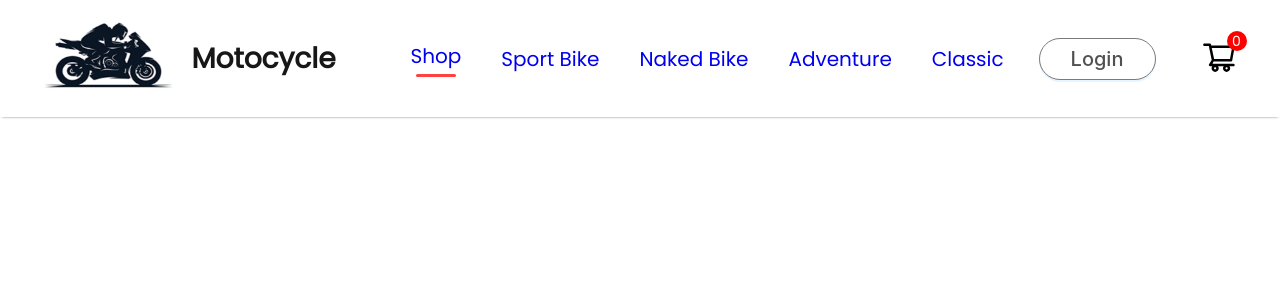
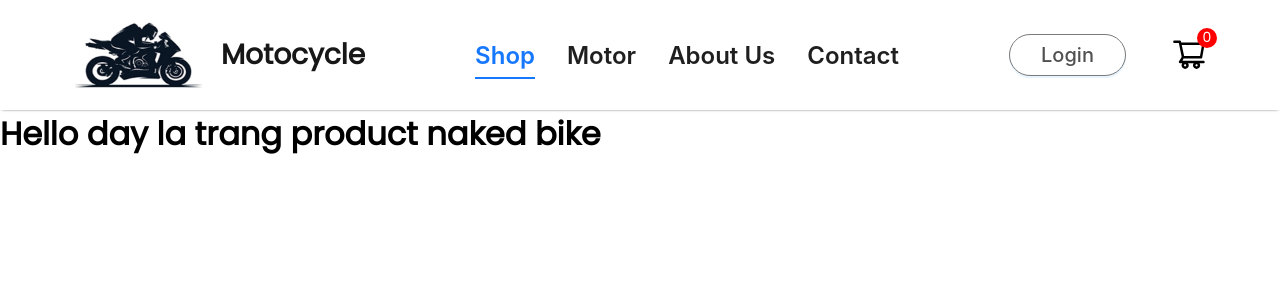
Before and after one commit to SEHuuToan/Ecommerce-frontend, a React (Vite) app: page /naked-bike in a window 1280 px wide. Shown: the top 300 px of the page. Built offline with nearby package versions, Linux system fonts and the light colour scheme.

Commit message:
update navbar

```diff
--- a/src/App.jsx
+++ b/src/App.jsx
@@ -1,12 +1,19 @@
 
 import './App.css'
-import Navbar from './components/navbar/Navbar'
-import { BrowserRouter, Routes, Route } from 'react-router-dom'
+import Navbar from './components/navbar/Navbarr'
+import { BrowserRouter, Routes, Route,   } from 'react-router-dom'
 import Shop from './pages/Shop'
+import SportBike from './pages/SportBike'
+import NakedBike from './pages/NakedBike'
+import Adventure from './pages/AdventureBike'
+import Classic from './pages/ClassicBike'
+import Contact from './pages/Contact'
+
 import ShopCategory from './pages/ShopCategory'
 import Product from './pages/Product'
 import Cart from './pages/Cart'
 import LoginSignup from './pages/LoginSignup'
+
 
 
 function App() {
@@ -17,10 +24,11 @@ function App() {
         <Navbar />
         <Routes>
           <Route path='/' element={<Shop/>} />
-          <Route path='/sport-bike' element={<ShopCategory category="sport"/>} />
-          <Route path='/naked-bike' element={<ShopCategory category="naked"/>} />
-          <Route path='/adventure' element={<ShopCategory category="adventure"/>} />
-          <Route path='/classic' element={<ShopCategory category="classic"/>} />
+          <Route path='/sport-bike' element={< SportBike/>} />
+          <Route path='/naked-bike' element={< NakedBike/>} />
+          <Route path='/adventure' element={< Adventure/>} />
+          <Route path='/classic' element={< Classic/>} />
+          <Route path='/contact' element={< Contact/>} />
           <Route path='product' element={<Product/>} >
              <Route path=':productId' element={<Product/>} />
           </Route>
@@ -28,7 +36,9 @@ function App() {
           <Route path='/login' element={<LoginSignup/>} />
 
         </Routes>
+
         </BrowserRouter>
+
       </div>
     </>
   )
--- a/src/components/navbar/Navbar.css
+++ b/src/components/navbar/Navbar.css
@@ -8,6 +8,7 @@
     display: flex;
     align-items: center;
     gap: 10px;
+    text-decoration: none;
 }
 .imgLogo{
     width: 148px;
@@ -27,13 +28,14 @@
     font-size: 20px;
     font-weight: 500;
 }
-.nav-menu li{
+.nav-select-menu{
+    text-decoration: none;
+    font-size: 24px;
+    border: none;
+    font-weight: 600;
     display: flex;
-    flex-direction: column;
     align-items: center;
-    justify-content: center;
-    gap: 3px;
-    cursor: pointer;
+    animation: 0.3s
 }
 .nav-menu hr{
     border: none;
--- a/src/components/navbar/Navbar.jsx
+++ b/src/components/navbar/Navbar.jsx
@@ -5,24 +5,25 @@ import logo from '../assets/logo/logo.png'
 import { Button } from 'antd';
 import { ShoppingCartOutlined } from '@ant-design/icons';
 import { Link } from 'react-router-dom';
+
 const Navbar = () => {
 
     const [menu, setMenu] = useState("shop");
 
     return (
         <div className='navbar'>
-            <div className='nav-logo'>
-                <Link>
+            <a className='nav-logo' href='/'>
                      <img className='imgLogo' src={logo} alt="logo" />
-                </Link>
                 <p>Motocycle</p>
-            </div>
+            </a>
             <ul className="nav-menu">
                 <li onClick={() => {setMenu("shop")}}><Link style={{textDecoration: 'none'}} to='/'>Shop</Link>{menu==="shop"?<hr/>:<></>}</li>
                 <li onClick={() => {setMenu("sport")}}><Link style={{textDecoration: 'none'}} to='/sport-bike'>Sport Bike</Link>{menu==="sport"?<hr/>:<></>}</li>
                 <li onClick={() => {setMenu("naked")}}><Link style={{textDecoration: 'none'}} to='/naked-bike'>Naked Bike</Link>{menu==="naked"?<hr/>:<></>}</li>
                 <li onClick={() => {setMenu("adventure")}}><Link style={{textDecoration: 'none'}} to='/adventure'>Adventure</Link>{menu==="adventure"?<hr/>:<></>}</li>
                 <li onClick={() => {setMenu("classic")}}><Link style={{textDecoration: 'none'}} to='/classic'>Classic</Link>{menu==="classic"?<hr/>:<></>}</li>
+                <li onClick={() => {setMenu("contact")}}><Link style={{textDecoration: 'none'}} to='/contact'>Contact</Link>{menu==="contact"?<hr/>:<></>}</li>
+
             </ul>
             <div className="nav-login-cart">
                 <Link style={{textDecoration: 'none'}} to='/login'>
--- /dev/null
+++ b/src/components/navbar/Navbarr.jsx
@@ -0,0 +1,89 @@
+
+import React, { useState } from 'react';
+import './Navbar.css'
+import logo from '../assets/logo/logo.png'
+import { Button } from 'antd';
+import { ShoppingCartOutlined } from '@ant-design/icons';
+import { Link } from 'react-router-dom';
+import { Menu } from 'antd';
+
+
+const  items = [
+    {
+        key: 'shop',
+        label: (
+           <a> <Link style={{textDecoration: 'none'}} to='/'>Shop</Link></a>
+        )
+    },
+    {
+        label: 'Motor',
+        key: 'motor',
+        children: [
+            {
+                label:  <a> <Link style={{textDecoration: 'none', fontWeight: 600}} to='/sport-bike'>Sport Bike</Link></a>,
+                key: 'sportbike'
+            },
+            {
+                label: <a> <Link style={{textDecoration: 'none', fontWeight: 600}} to='/naked-bike'>Naked Bike</Link></a>,
+                key: 'nakedbike'
+            },
+            {
+                label: <a> <Link style={{textDecoration: 'none', fontWeight: 600}} to='/adventure'>Adventure</Link></a>,
+                key: 'adventure'
+            },
+            {
+                label: <a> <Link style={{textDecoration: 'none', fontWeight: 600}} to='/classic'>Classic</Link></a>,
+                key: 'classic'
+            },
+        ]
+    },
+    {
+        label: <a> <Link style={{textDecoration: 'none'}} to='/about'>About Us</Link></a>,
+        key: 'about',
+    },
+    {
+        label: <a> <Link style={{textDecoration: 'none'}} to='/contact'>Contact</Link></a>,
+        key: 'contact',
+    },
+
+]
+
+const Navbar = () => {
+
+    const [menu, setMenu] = useState("shop");
+
+    const onClick = (e) => {
+        setMenu(e.key);
+      };
+
+    return (
+        <div className='navbar'>
+            <a className='nav-logo' href='/'>
+                     <img className='imgLogo' src={logo} alt="logo" />
+                <p>Motocycle</p>
+            </a>
+               <Menu onClick={onClick}
+                     selectedKeys={[menu]}
+                     mode="horizontal"
+                     items={items}
+                     className='nav-select-menu'
+               />
+            <div className="nav-login-cart">
+               <Link style={{textDecoration: 'none'}} to='/login'>
+               <Button type="primary">
+                    Login
+               </Button>
+               </Link>
+               <Link to='/cart'>
+                   <ShoppingCartOutlined style={{fontSize: '36px', color: 'black'}}/>
+               </Link>
+               <div className="nav-cart-count">
+                   0
+               </div>
+            </div>
+         </div>
+
+    );
+
+}
+export default Navbar
--- /dev/null
+++ b/src/pages/AdventureBike.jsx
@@ -0,0 +1,10 @@
+import React from "react";
+
+const AdventureBike = () => {
+    return (
+        <div>
+             <h1>Hello day la trang product Adventure bike</h1>
+        </div>
+    );
+}
+export default AdventureBike
--- /dev/null
+++ b/src/pages/ClassicBike.jsx
@@ -0,0 +1,10 @@
+import React from "react";
+
+const ClassicBike = () => {
+    return (
+        <div>
+             <h1>Hello day la trang product Classic bike</h1>
+        </div>
+    );
+}
+export default ClassicBike
--- /dev/null
+++ b/src/pages/Contact.jsx
@@ -0,0 +1,10 @@
+import React from "react";
+
+const Contact = () => {
+    return (
+        <div>
+             <h1>Hello day la trang product COntact us</h1>
+        </div>
+    );
+}
+export default Contact
--- /dev/null
+++ b/src/pages/NakedBike.jsx
@@ -0,0 +1,10 @@
+import React from "react";
+
+const NakedBike = () => {
+    return (
+        <div>
+             <h1>Hello day la trang product naked bike</h1>
+        </div>
+    );
+}
+export default NakedBike
--- /dev/null
+++ b/src/pages/SportBike.jsx
@@ -0,0 +1,10 @@
+import React from "react";
+
+const SportBike = () => {
+    return (
+        <div>
+            <h1>Hello day la trang product sport bike</h1>
+        </div>
+    );
+}
+export default SportBike
```
Also changed, not shown: src/components/footer/Footer.jsx (+24 -11 lines), src/pages/AboutUs.jsx (added, +10 -0 lines).
